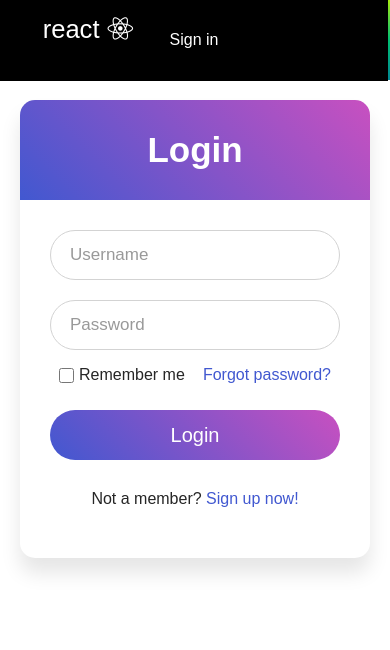
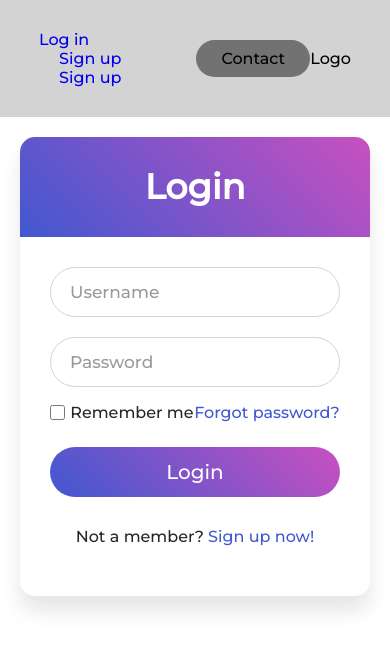
Before and after one commit to quanhoang288/Web-Technology-Project, a React (Create React App) app in the folder frontend/: page /login in a window 390 px wide. Shown: the top 650 px of the page. Built offline with nearby package versions, Linux system fonts and the light colour scheme.

Commit message:
'updateroute'

```diff
--- a/frontend/src/App.css
+++ b/frontend/src/App.css
@@ -1,3 +1,4 @@
+@import url('https://fonts.googleapis.com/css2?family=Montserrat:wght@500&display=swap');
 * {
     font-family:'Montserrat', sans-serif;
     margin: 0px;
@@ -5,4 +6,10 @@
     font-size: 16px;
     box-sizing: border-box;
 
+
 }
+li, a, button{
+
+    font-weight: 400;
+    text-decoration: none;
+}
--- a/frontend/src/App.js
+++ b/frontend/src/App.js
@@ -8,23 +8,42 @@ import {
   BrowserRouter as Router,
   Switch,
   Route,
-  Link
+
 } from "react-router-dom";
 import Dashboard from './components/Dashboard/Dashboard';
 class App extends Component {
-    render() {
-      return(
-        <Router>
-        <Layout/>
+  render() {
+    return (
+      <Router>
+        <Layout />
         <Switch>
-          <Route path = '/login' exact component={Login}></Route>
-          <Route path = '/register' exact component={Register}></Route>
-          <Route path = '/dashboard' component={Dashboard}></Route>
+          <Route path='/login' exact component={Login}></Route>
+          <Route path='/register' exact component={Register}></Route>
+
+          {/* admin routes */}
+          <Route
+
+            path="/admin"
+            render={({ match: { url } }) => {
+              const permission = 'admin'
+              return (
+                <>
+                  <PrivateRoute permission={permission} path={`${url}/dashboard`} component={Dashboard} />
+                </>
+              )
+            }}
+          />
+
+
+          {/* teacher routes */}
+
+
+          {/* student routes */}
         </Switch>
       </Router>
-      );
+    );
 
-    }
+  }
 }
 
 export default App;
--- a/frontend/src/components/Login/Login.css
+++ b/frontend/src/components/Login/Login.css
@@ -40,7 +40,7 @@
   transition: all 0.3s ease;
 }
 .wrapper-login form .field input:focus,
-form .field input:valid{
+.wrapper-login form .field input:valid{
   border-color: #4158d0;
 }
 .wrapper-login form .field label{
@@ -54,15 +54,15 @@ form .field input:valid{
   transform: translateY(-50%);
   transition: all 0.3s ease;
 }
-form .field input:focus ~ label,
-form .field input:valid ~ label{
+.wrapper-login form .field input:focus ~ label,
+.wrapper-login form .field input:valid ~ label{
   top: 0%;
   font-size: 16px;
   color: #4158d0;
   background: #fff;
   transform: translateY(-50%);
 }
-form .content{
+.wrapper-login form .content{
   display: flex;
   width: 100%;
   height: 50px;
--- a/frontend/src/components/NavBar/NavBar.css
+++ b/frontend/src/components/NavBar/NavBar.css
@@ -1,92 +1,51 @@
-.NavbarItems {
-    background-image: linear-gradient(to right top, #051937, #004d7a, #008793, #00bf72, #a8eb12);
+.header{
     display: flex;
-    justify-content: center;
+    justify-content: flex-end;
+
     align-items: center;
-    height: 80px;
-    font-size: 1.2rem;
+    padding: 30px 10%;
+    background-color: lightgray;
 
+}
+.logo{
+    order: 3;
+    margin-left: auto;
+}
+nav{
+    order: 1;
+}
+ul{
+    list-style: none;
+}
+.nav__links li{
+    display: inline-block;
+    padding: 0px 20px ;
+}
+.nav__links li:nth-child(1){
+    display: inline-block;
+    padding: 0px 20px 0px 0px ;
+}
+.nav__links li .links{
+    transition: all 0.5s ease-out 0s;
+
+}
+.cta{
+    order: 2;
+}
+.nav__links li .links:hover{
+    color: #0088a9;
+}
+.header button{
+    padding: 9px 25px;
+    background-color: rgba(51, 51, 51, 0.6);
+    border: none;
+    border-radius: 50px;
+    cursor: pointer;
+    transition: all 0.3s ease;
+    margin-left: auto;
 
 
 }
-.fa-react{
-    margin-left: 0.5rem;
-    font-size: 1.6rem;
+.header button:hover{
+    background-color: rgba(51, 51, 51, 0.5);
 }
-.navbar-logo{
-    color: #fff;
-    font-size: 1.6rem;
-    margin-left: 20px;
-    cursor: pointer;
-
-
-}
-.nav-menu{
-    display: grid;
-    grid-template-columns: repeat(5, auto);
-    grid-gap: 10px;
-    list-style: none;
-    justify-content:end ;
-    margin-right: 2px;
-    width: 70vw;
-}
-.nav-links{
-    color: white;
-    padding: 0.5rem 1rem;
-    text-decoration: none;
-}
-.nav-links:hover{
-    background: purple;
-    border-radius: 4px;
-    transition: all 0.2s ease-out;
-}
-.nav-links-mobile{
-    display: none;
-}
-.menu-icon{
-    display: none;
-}
-@media  screen and (max-width: 600px) {
-    .NavbarItems{
-        position: relative;
-    }
-    .nav-menu{
-        display: flex;
-        flex-direction: column;
-        width: 100%;
-
-        opacity: 1;
-        transition: all 0.5s ease;
-    }
-    .nav-menu.active{
-        background: #6668f4;
-        left: 0;
-        transition: all 0.5s ease;
-        z-index: 1;
-    }
-    .nav-links{
-        text-align: center;
-        padding: 2rem;
-        width: 100%;
-        display: table;
-    }
-    .nav-links:hover{
-        background: black;
-        border-radius: 0px;
-    }
-    .navbar-logo{
-        position: absolute;
-        top: 0;
-        left: 0;
-        transform: translate(25%, 50%);
-    }
-    .menu-icon{
-        display: block;
-        position: absolute;
-        top:0;
-        right: 0;
-        transform: translate(-100%,60%);
-        cursor: pointer;
-    }
-
-  }
--- a/frontend/src/components/NavBar/NavBar.js
+++ b/frontend/src/components/NavBar/NavBar.js
@@ -3,34 +3,57 @@ import './NavBar.css'
 import Dropdown from '../Dropdown/Dropdown'
 import { Link } from 'react-router-dom';
 import { connect } from 'react-redux'
-import {LOGIN_SUCCESS, LOGOUT_SUCCESS} from '../../store/actions/types'
+import { LOGIN_SUCCESS, LOGOUT_SUCCESS } from '../../store/actions/types'
 export class NavBar extends Component {
 
     render() {
 
 
         return (
-            <nav className="NavbarItems">
-                <div className='navbar-logo'>react<i className='fab fa-react'></i></div>
+            <header class='header'>
+                <div className='logo'>Logo</div>
+                <nav>
+                    <ul className='nav__links'>
+                        <li>
+                            <Link className='links' to='/login'>Log in</Link>
+                        </li>
+                        <li>
+                            <Link className='links' to='/register'>Sign up</Link>
+                        </li>
+                        <li>
+                            <Link className='links' to='/register'>Sign up</Link>
+                        </li>
+
+
+                    </ul>
+
+                </nav>
+                <button className='cta'>Contact</button>
+            </header>
 
 
 
-                <ul className='nav-menu'>
-                    {
-
-                        !this.props.user ?
-                            <Link to='/login' className='nav-links'>Sign in</Link>
-                            :
-                            <Dropdown className='nav-links' username = {this.props.user.username}>
-                                <Link to='/login' onClick={this.props.signout}>Log out</Link>
-                            </Dropdown>
+            // <nav className="NavbarItems">
+            //     <div className='navbar-logo'>react<i className='fab fa-react'></i></div>
 
 
 
-                    }
+            //     <ul className='nav-menu'>
+            //         {
 
-                </ul>
-            </nav>
+            //             !this.props.user ?
+            //                 <Link to='/login' className='nav-links'>Sign in</Link>
+            //                 :
+            //                 <Dropdown className='nav-links' username = {this.props.user.username}>
+            //                     <Link to='/login' onClick={this.props.signout}>Log out</Link>
+            //                 </Dropdown>
+
+
+
+            //         }
+
+            //     </ul>
+            // </nav>
         )
     }
 }
@@ -46,7 +69,7 @@ const mapDispatch = (dispatch) => {
     return (
         {
             login_success: (data) => dispatch({ type: LOGIN_SUCCESS, payload: data }),
-            signout: () => dispatch({type:LOGOUT_SUCCESS})
+            signout: () => dispatch({ type: LOGOUT_SUCCESS })
         }
     )
 }
--- a/frontend/src/components/Registration/Registration.js
+++ b/frontend/src/components/Registration/Registration.js
@@ -12,7 +12,7 @@ class Registration extends Component {
             password: '',
             firstname: '',
             lastname: '',
-            role: 's',
+            role: 'student',
             school: '',
             phone: '',
         },
@@ -133,8 +133,8 @@ class Registration extends Component {
 
                                 })}
                                 <select onChange={(e) => this.fieldOnChangeHandler('role', e)}>
-                                    <option value="s" >Student</option>
-                                    <option value="t" >Teacher</option>
+                                    <option value="student" >Student</option>
+                                    <option value="teacher" >Teacher</option>
 
                                 </select>
                                 <div className="field">
--- a/frontend/src/components/Table/Table.css
+++ b/frontend/src/components/Table/Table.css
@@ -20,3 +20,92 @@ table {
     background-color: #4CAF50;
     color: white;
   }
+
+  .searchfield{
+    height: 50px;
+    width: 100%;
+    margin-top: 30px;
+    position: relative;
+
+  }
+  .searchfield input{
+    height: 100%;
+    width: 100%;
+    outline: none;
+    font-size: 17px;
+    padding-left: 20px;
+    border: 1px solid lightgrey;
+    border-radius: 25px;
+    transition: all 0.3s ease;
+  }
+  .searchfield input:focus,
+  .searchfield input:valid
+  {
+    border-color: #4158d0;
+  }
+  .searchfield label{
+    position: absolute;
+    top: 50%;
+    left: 20px;
+    color: #999999;
+    font-weight: 400;
+    font-size: 17px;
+    pointer-events: none;
+    transform: translateY(-50%);
+    transition: all 0.3s ease;
+
+
+  }
+  .searchfield input:focus ~label,
+  .searchfield input:valid ~ label
+  {
+    top: 0%;
+    font-size: 16px;
+    color: #4158d0;
+    background: #fff;
+    transform: translateY(-50%);
+
+
+  }
+
+
+
+
+  .hiddenCB .checkboxes{
+    display: flex;
+    margin: 0;
+    padding: 0;
+    list-style: none;
+    justify-content: center;
+
+
+  }
+
+  .hiddenCB input[type="checkbox"],
+  .hiddenCB input[type="radio"] {
+    display: none;
+
+  }
+
+  .hiddenCB label {
+    margin: 10px;
+    cursor: pointer;
+    padding: 4px 6px;
+    line-height: 190%;
+    outline-style: none;
+    transition: all .6s;
+    border-radius: 15px;
+    transform: translateY(-150%);
+  }
+
+  .hiddenCB input[type="checkbox"]+label:hover{
+    background: rgba(0, 128, 128, .8);
+  }
+
+  .hiddenCB input[type="checkbox"]:checked+label {
+    background: rgba(0, 128, 128, .4);
+  }
+
+  .hiddenCB input[type="checkbox"]:checked+label:hover{
+    background: rgba(0, 128, 128, 0, .7);
+  }
--- a/frontend/src/hoc/PrivateRoute/PrivateRoute.js
+++ b/frontend/src/hoc/PrivateRoute/PrivateRoute.js
@@ -1,15 +1,16 @@
-import React, { Fragment } from 'react'
+import React from 'react'
 import { Redirect, Route } from 'react-router-dom'
 import { connect } from 'react-redux'
 
-const PrivateRoute = ({ component: Component, token, permission, ...rest }) => {
+const PrivateRoute = ({ component: Component,token,user, permission, ...rest }) => {
+    console.log(permission)
     return (
         <Route {...rest} render={props => {
             if (token) {
-                if (this.props.user.role === permission) {
+                if (user.role === permission) {
                     return (<Component {...props} />)
                 }
-                return <div>Permission deined</div>
+                return <h1>Permission deined</h1>
             }
             return <Redirect to="/login" />
 
```
Also changed, not shown: frontend/src/components/Table/Table.js (+22 -11 lines).
